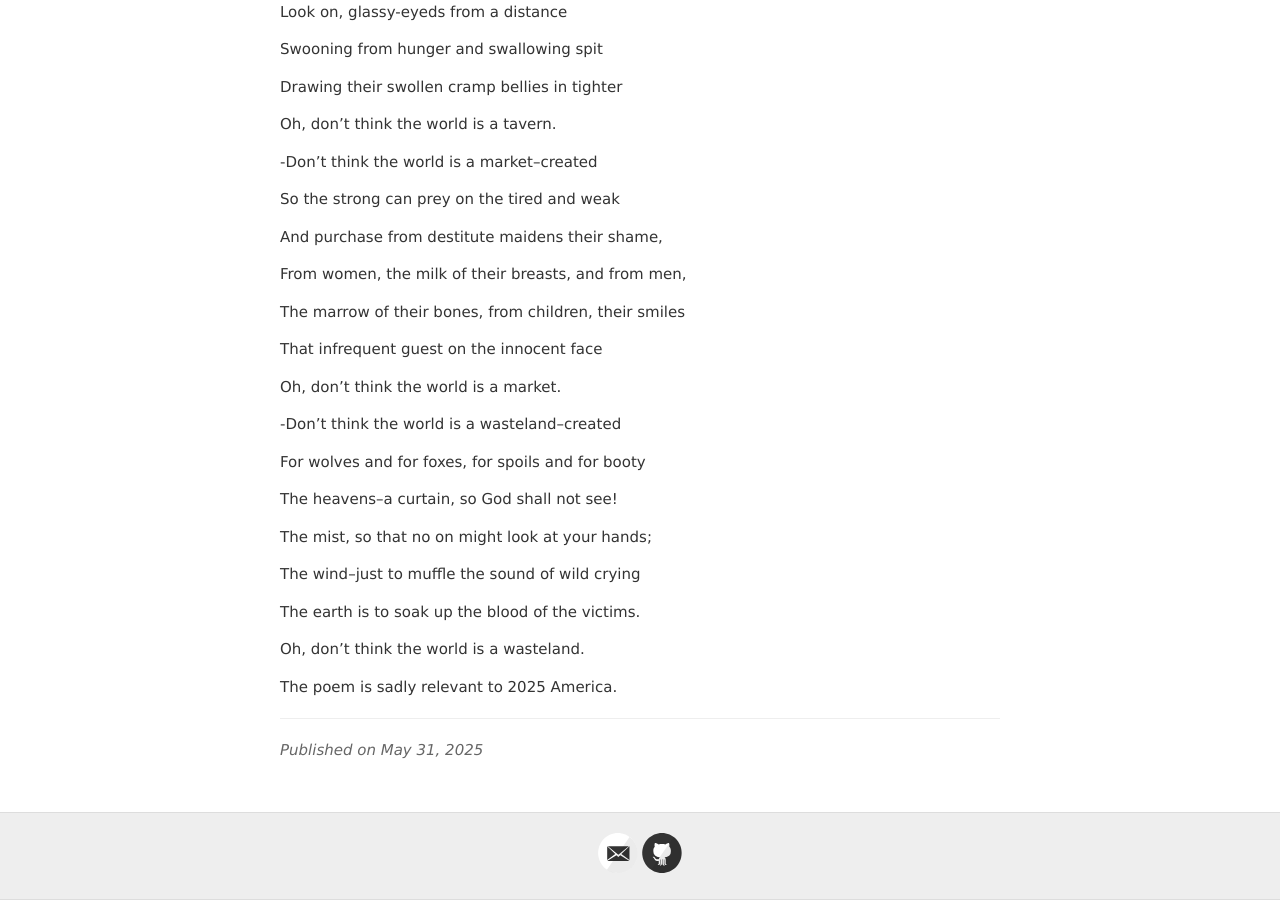
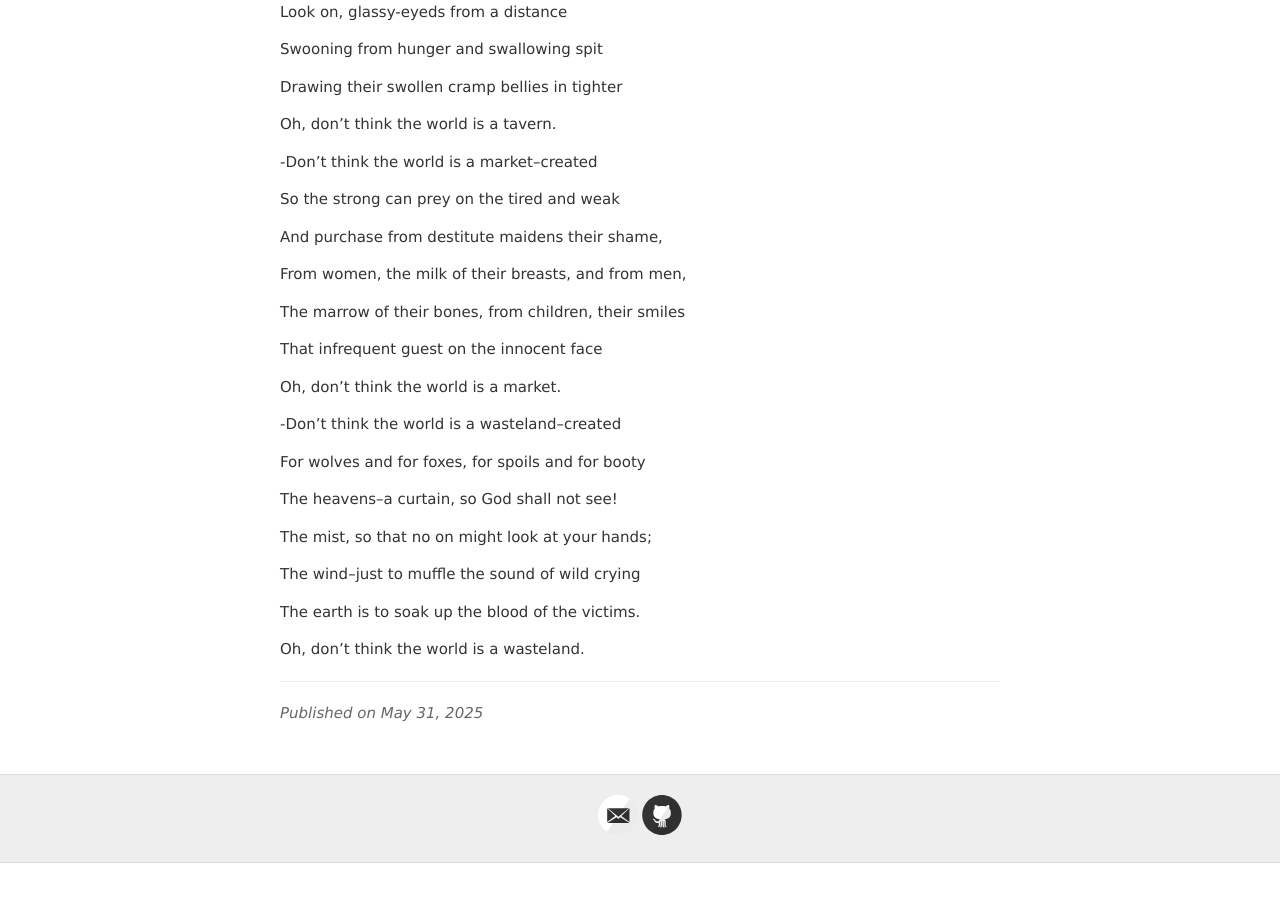
Before and after one commit to jvmallow/jvmallow.github.io, a Jekyll site: the page built from _posts/2025-05-31-Yiddish.md, in a window 1280 px wide and 900 px high, scrolled down 4714 px. Built offline with Jekyll 4.4.1, drawn with Linux system fonts in a browser that asks for light colours; a script that is not in the unit is left out; after the commit the page ends 5577 px from its top, so only the background shows below that.

Commit message:
Update 2025-05-31-Yiddish.md

```diff
--- a/_posts/2025-05-31-Yiddish.md
+++ b/_posts/2025-05-31-Yiddish.md
@@ -106,8 +106,3 @@ The wind--just to muffle the sound of wild crying
 The earth is to soak up the blood of the victims.
 
 Oh, don't think the world is a wasteland.
-
-
-
-
-   The poem is sadly relevant to 2025 America.
```
